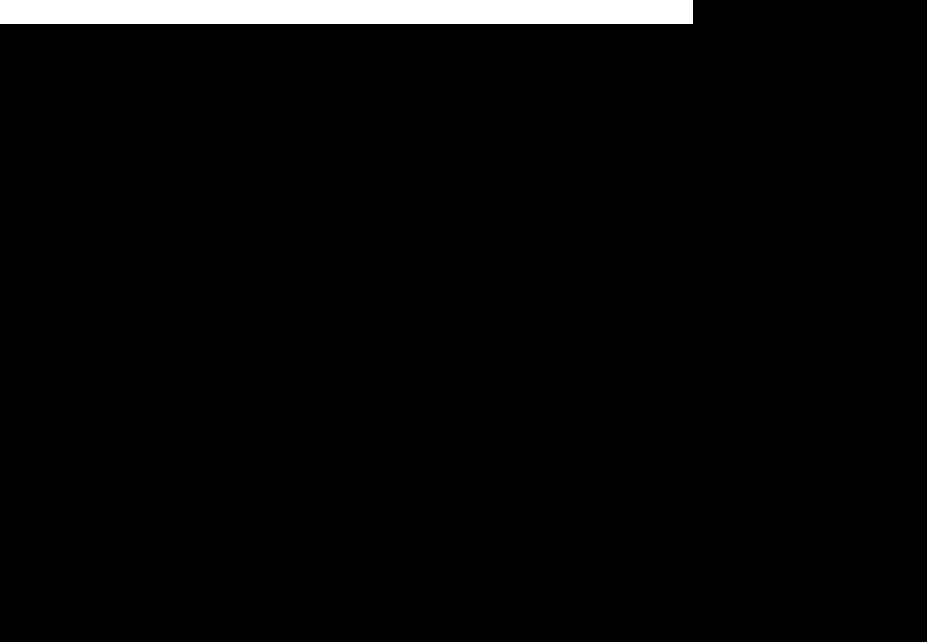
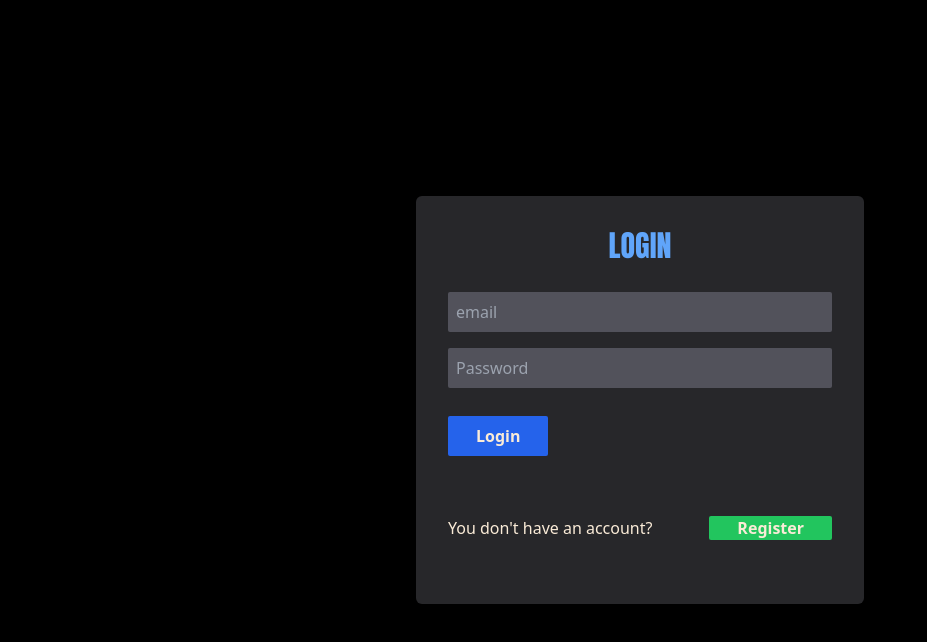
Before and after one commit to OEM-SYS/Epica-comision-M03-Eduardo-Marcelo-Olivares, a React (Vite) app in the folder frontend/: page /login in a window 1280 px wide. Shown: the top 642 px of the page, without its empty margins (0-927 px from the left). Built offline with nearby package versions, Linux system fonts and the light colour scheme.

Commit message:
terminado el login.jsx

```diff
--- a/frontend/src/api/auth.js
+++ b/frontend/src/api/auth.js
@@ -1,3 +1,6 @@
 import axios from "axios";
 const APIBACKEND="http://localhost:3030/api";
-export const registerRequest=(user)=>axios.post(`${APIBACKEND}/register`, user);//esta es la ruta de registrarse en el backend
+//esta es la ruta en el backend para registrarse
+export const registerRequest=(user)=>axios.post(`${APIBACKEND}/register`, user);
+//esta es la ruta en el backend para loguearse
+export const loginRequest=(user)=>axios.post(`${APIBACKEND}/login`, user);
--- a/frontend/src/context/AuthContext.jsx
+++ b/frontend/src/context/AuthContext.jsx
@@ -1,5 +1,5 @@
 import {createContext, useContext , useState} from "react";
-import { registerRequest} from "../api/auth";
+import { registerRequest, loginRequest} from "../api/auth";
 export const AuthContext=createContext();
 
 export const useAuth = ()=>{
@@ -13,6 +13,7 @@
 export const AuthProvider = ({children})=>{
     //usuario que podra ser leido en toda la aplicacion (register, login)
     const [user, setUser]= useState(null);
+    //agregamos un booleano para saber si esta autenticado o no
     const [isAuthenticated, setIsAuthenticated]= useState(false);
     //para capturar los errores declaro el use state como arreglo vacio, ya que pueden haber varios errores
     const [errors , setErrors]=useState([]);
@@ -21,8 +22,9 @@
         try{
             const res= await registerRequest(user);
             console.log(res.data);
-            //asignamos los datos en user
+            //se asignan los datos en user
             setUser(res.data);
+            //se dice que el usuario esta autenticado
             setIsAuthenticated(true);
         }catch(error){
             console.log(error.response);
@@ -30,10 +32,26 @@
             setErrors(error.response.data);
         }
     };
-    //En este contexto, todos los componentes que estan dentro (signup user isAuthenticated errors)
+    //aqui viene el login del usuario
+    const signin = async (user) =>{
+        try{
+            const res= await loginRequest(user);
+            console.log(res.data);
+            //se asignan los datos en user
+            setUser(res.data);
+            //se dice que el usuario esta autenticado
+            setIsAuthenticated(true);
+        }catch(error){
+            console.log(error.response);
+            //guardamos el error para poder llevarlo al AuthContext para quee este disponible tambien
+            setErrors(error.response.data);
+        }
+    };
+
+    //En este contexto, todos los componentes que estan dentro (signup signin user isAuthenticated errors)
     //se exportan para que esten disponibles en toda la aplicacion
     return(
-        <AuthContext.Provider value={{ signup, user, isAuthenticated, errors}}>
+        <AuthContext.Provider value={{ signup, signin ,user, isAuthenticated, errors}}>
             {children}
         </AuthContext.Provider>
         );
--- a/frontend/src/index.css
+++ b/frontend/src/index.css
@@ -6,3 +6,6 @@
   background-color: black;
   color: antiquewhite;
 }
+.astroFont{
+  font-family: Impact, Haettenschweiler, 'Arial Narrow Bold', sans-serif;
+}
--- a/frontend/src/pages/Register.jsx
+++ b/frontend/src/pages/Register.jsx
@@ -1,14 +1,14 @@
 import {useForm} from "react-hook-form";
 import {useAuth} from "../context/AuthContext.jsx";
 import { useEffect } from "react";
-import { useNavigate } from "react-router-dom";
+import { useNavigate, Link } from "react-router-dom";
 
 function Register(){
 
        const { register, handleSubmit, formState:{errors} } = useForm();
        //le damos una alias e Errors para poder identificarlo mejor
        const { signup, isAuthenticated, errors: registerErrors } = useAuth();
-       console.log("Errores que vienen del backend \n",registerErrors);
+       //console.log("Errores que vienen del backend \n",registerErrors);
        const navigate = useNavigate();
 
        useEffect(() => {
@@ -24,36 +24,32 @@
     return(
         <div className="flex h-screen items-center justify-center">
             <div className=" bg-zinc-800 max-w-md p-8 rounded-md">
-                {/*
-                registerErrors && registerErrors.errors && (
-                  registerErrors.errors.map((error, i)=>(
-                    <div className="bg-red-500 p-2 text-white" key={i}>
-                      {error.msg}
-                    </div>
-                  ))
-                )*/
-                }
                 <form action="">
-                    <h1 className="text-3x1 text-center text-blue-400 font-semibold mb-5">REGISTER</h1>
+                    <h1 className="text-3xl text-center text-blue-400 font-semibold mb-5 astroFont">REGISTER</h1>
                     <input type="text"  placeholder="User Name" {...register("username",{required:true})}
-                    className="w-full text-3x1 bg-zinc-600 text-antiquewhite px4 py-2 my-2 rounded-sm"/>
+                    className="w-full text-3x1 bg-zinc-600 text-antiquewhite px4 py-2 my-2 rounded-sm px-2"/>
                     <input type="email" {...register("email",{required:true})}
                     placeholder="email"
-                    className="w-full text-3x1 bg-zinc-600 text-antiquewhite px4 py-2 my-2 rounded-sm"/>
+                    className="w-full text-3x1 bg-zinc-600 text-antiquewhite px4 py-2 my-2 rounded-sm px-2"/>
                     <input type="password" {...register("password",{required:true})}
                     placeholder="Password"
-                    className="w-full text-3x1 bg-zinc-600 text-antiquewhite px4 py-2 my-2 rounded-sm"/>
+                    className="w-full text-3x1 bg-zinc-600 text-antiquewhite px4 py-2 my-2 rounded-sm px-2"/>
                     <input type="text" name="avatarURL"
                     {...register("avatarURL",{required:false})}
                     placeholder="avatar URL"
-                    className="w-full text-3x1 bg-zinc-600 text-antiquewhite px4 py-2 my-2 rounded-sm"/>
+                    className="w-full text-3x1 bg-zinc-600 text-antiquewhite px4 py-2 my-2 rounded-sm px-2"/>
                     <button className="bg-blue-600 h-10 px-7 font-semibold text-antique-500 rounded-sm  my-5"
                     onClick={onSubmit}>Register</button>
                 </form>
+                <p className="flex justify-between mt-10">You have an account?
+                  <Link to="/login"
+                  className="bg-green-500 font-semibold px-7 text-antique-500 rounded-sm ">Login</Link>
+                </p>
+                <div className="py-4">
                   {
                   registerErrors && registerErrors.errors && (
                     registerErrors.errors.map((error, i)=>(
-                    <div className="bg-red-500 p-2 text-white" key={i}>
+                      <div className="bg-red-500  text-antique-500" key={i}>
                         {error.msg}
                       </div>
                     ))
@@ -61,6 +57,7 @@
                   }
                 </div>
             </div>
+        </div>
     );
 };
 export default Register;
--- a/frontend/src/pages/login.jsx
+++ b/frontend/src/pages/login.jsx
@@ -1,17 +1,58 @@
+import {useForm} from "react-hook-form";
+import {useAuth} from "../context/AuthContext.jsx";
+import { useEffect } from "react";
+import { useNavigate, Link } from "react-router-dom";
+
 function Login(){
-    return(
 
-        <div>
-            <form action="">
-                <input type="text" />
-                <input type="email" />
-                <input type="password" />
-            </form>
-        </div>
+       const { register, handleSubmit, formState:{errors} } = useForm();
+       //le damos una alias e Errors para poder identificarlo mejor
+       const {signin, isAuthenticated, errors: registerErrors } = useAuth();
+       //console.log("Errores que vienen del backend \n",registerErrors);
+       const navigate = useNavigate();
+
+       useEffect(() => {
+         if (isAuthenticated) navigate("/allposts");
+       }, [isAuthenticated]);
+
+       const onSubmit = handleSubmit(async (values) => {
+         signin(values);
+         console.log("evento onsubmit mostrando valores de login ",values);
+    });
 
 
-
-
+    return(
+        <div className="flex h-screen items-center justify-center">
+            <div className=" bg-zinc-800 max-w-md p-8 rounded-md">
+                <form action="">
+                    <h1 className="text-3xl text-center text-blue-400 font-semibold mb-5 astroFont">LOGIN</h1>
+                    <input type="email" {...register("email",{required:true})}
+                    placeholder="email"
+                    className="w-full text-3x1 bg-zinc-600 text-antiquewhite px4 py-2 my-2 rounded-sm px-2"/>
+                    <input type="password" {...register("password",{required:true})}
+                    placeholder="Password"
+                    className="w-full text-3x1 bg-zinc-600 text-antiquewhite px4 py-2 my-2 rounded-sm px-2"/>
+                    <button className="bg-blue-600 h-10 px-7 font-semibold text-antique-500 rounded-sm  my-5"
+                    onClick={onSubmit}>Login</button>
+                </form>
+                <p className="flex justify-between mt-10">You don't have an account?
+                    <Link to="/register"
+                    className="bg-green-500 font-semibold px-7 text-antique-500 rounded-sm ">Register</Link>
+                </p>
+                <div className="py-4">
+                  {
+                  registerErrors && registerErrors.errors && (
+                    registerErrors.errors.map((error, i)=>(
+                      <div className="bg-red-500  text-antique-500 px-2" key={i}>
+                        {error.msg}
+                      </div>
+                    ))
+                  )
+                  }
+                </div>
+            </div>
+        </div>
     );
 };
+
 export default Login;
```
Also changed, not shown: 1 other file (tests, documents, lock files or other folders). Lines whose indentation alone changed are shown as unchanged.
